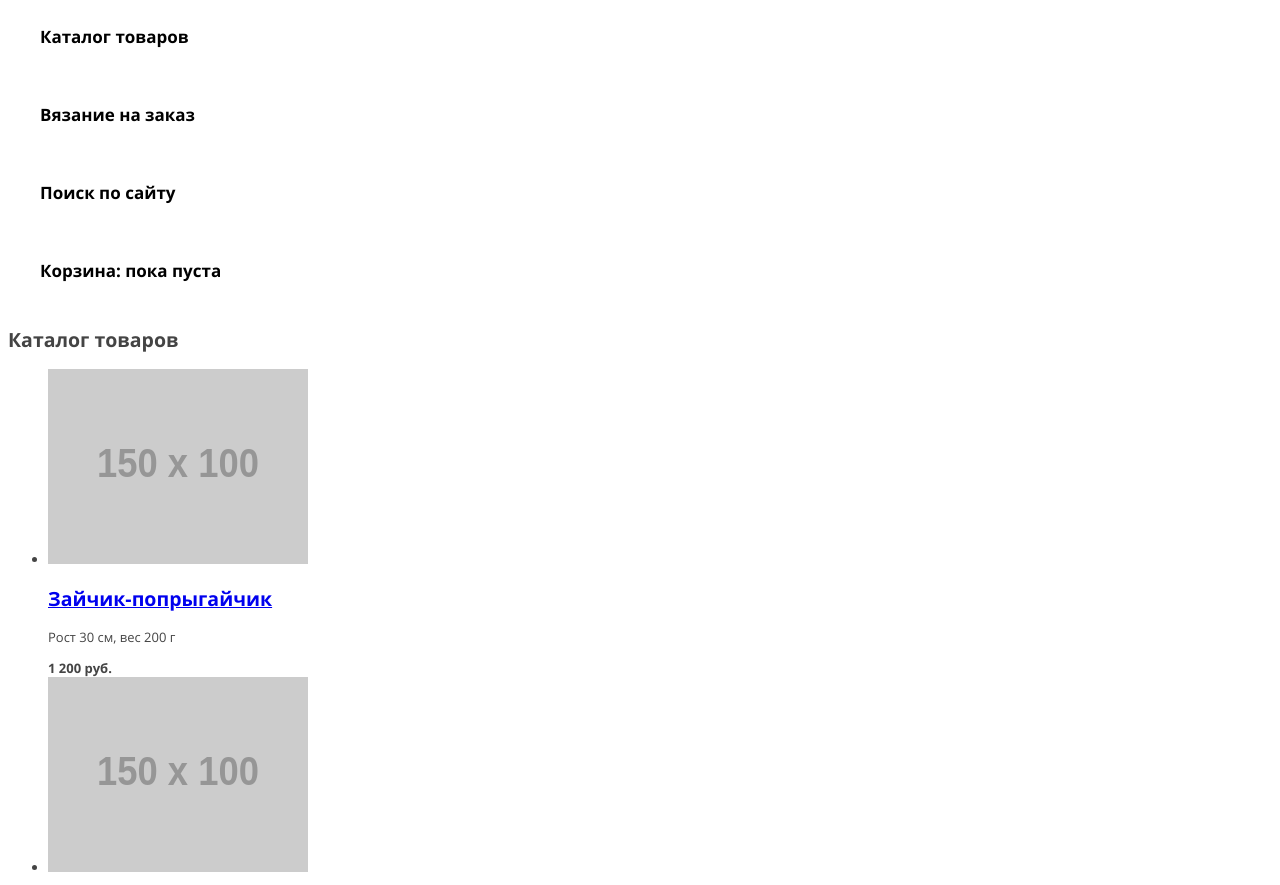
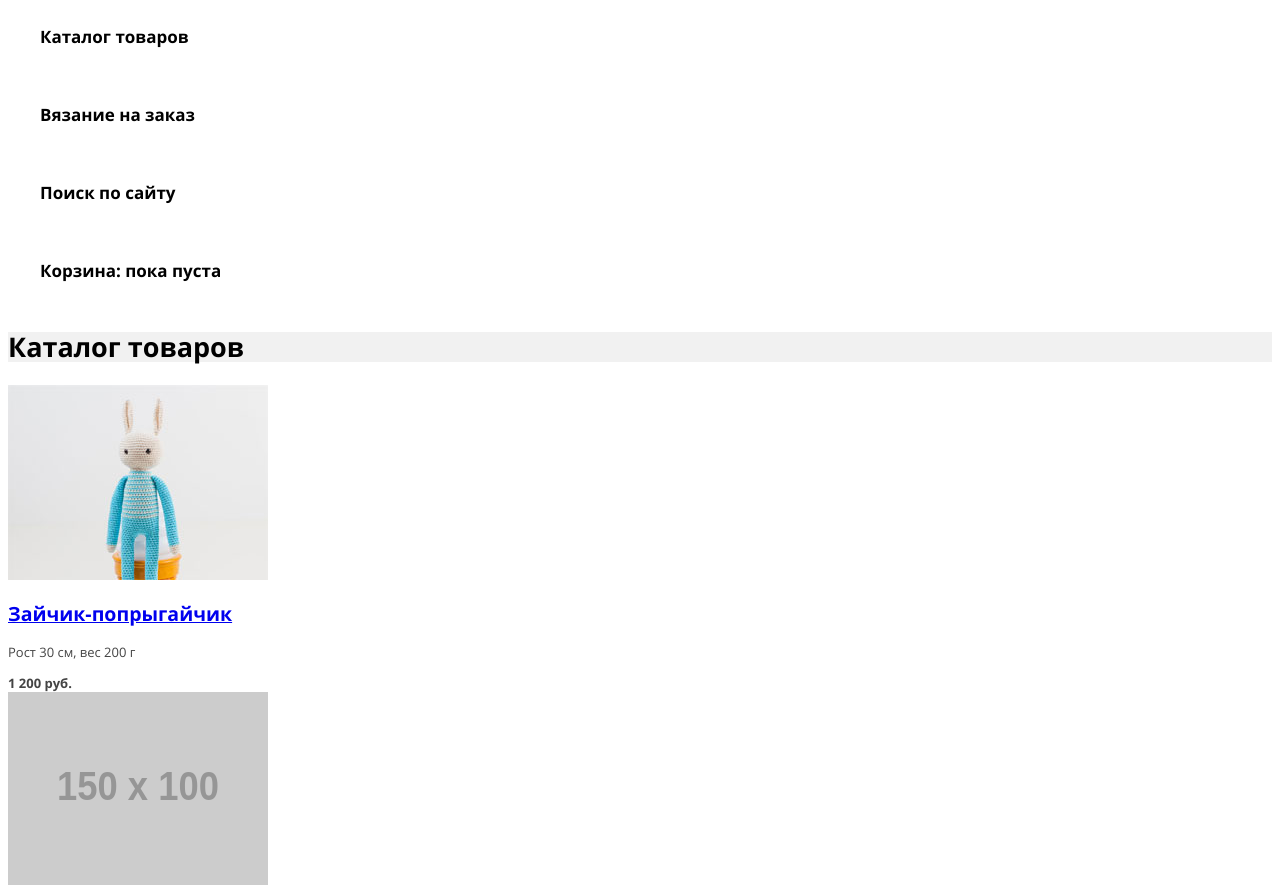
Before and after one commit to iknow23/681387-mishka, a website: page source/catalog.html in a window 1280 px wide. Shown: the part 67-952 px from the top of the page. Drawn offline with nearby package versions, Linux system fonts and the light colour scheme; files that its build step writes are made by us from their sources; placeholder pictures from the web are drawn by us; files whose address does not match are found by name.

Commit message:
Начал стилизовать блок catalog на странице каталога

```diff
--- a/source/catalog.html
+++ b/source/catalog.html
@@ -33,10 +33,10 @@
     <main class="page-main-catalog">
       <section class="catalog">
         <h1 class="catalog__title">Каталог товаров</h1>
-        <ul class="catalog__list">
+        <ul class="catalog__list container">
           <li class="catalog__item">
             <a class="catalog__product-link" href="catalog-rabbit.html" title="Переход на страницу товара" target="_blank">
-              <img class="catalog__image catalog__image--rabbit" src="http://placehold.it/150x100" width="260" height="195" alt="Изображение вязаной игрушки заяц">
+              <img class="catalog__image catalog__image--rabbit" src="img/photo-hare-mobile@1x.jpg" width="260" height="195" alt="Изображение вязаной игрушки заяц">
               <h2 class="catalog__product-title">Зайчик-попрыгайчик</h2>
             </a>
             <p class="catalog__description">Рост 30 см, вес 200 г</p>
--- /dev/null
+++ b/source/sass/blocks/catalog.scss
@@ -0,0 +1,13 @@
+.catalog__title {
+  @include bold;
+  font-size: 27px;
+  line-height: 30px;
+  color: #000000;
+  background-color: #f1f1f1;
+}
+
+.catalog__list {
+  margin: 0;
+  padding: 0;
+  list-style: none;
+}
--- a/source/sass/style.scss
+++ b/source/sass/style.scss
@@ -12,3 +12,4 @@
 @import "blocks/page-footer.scss";
 
 @import "blocks/body-catalog.scss";
+@import "blocks/catalog.scss";
```
